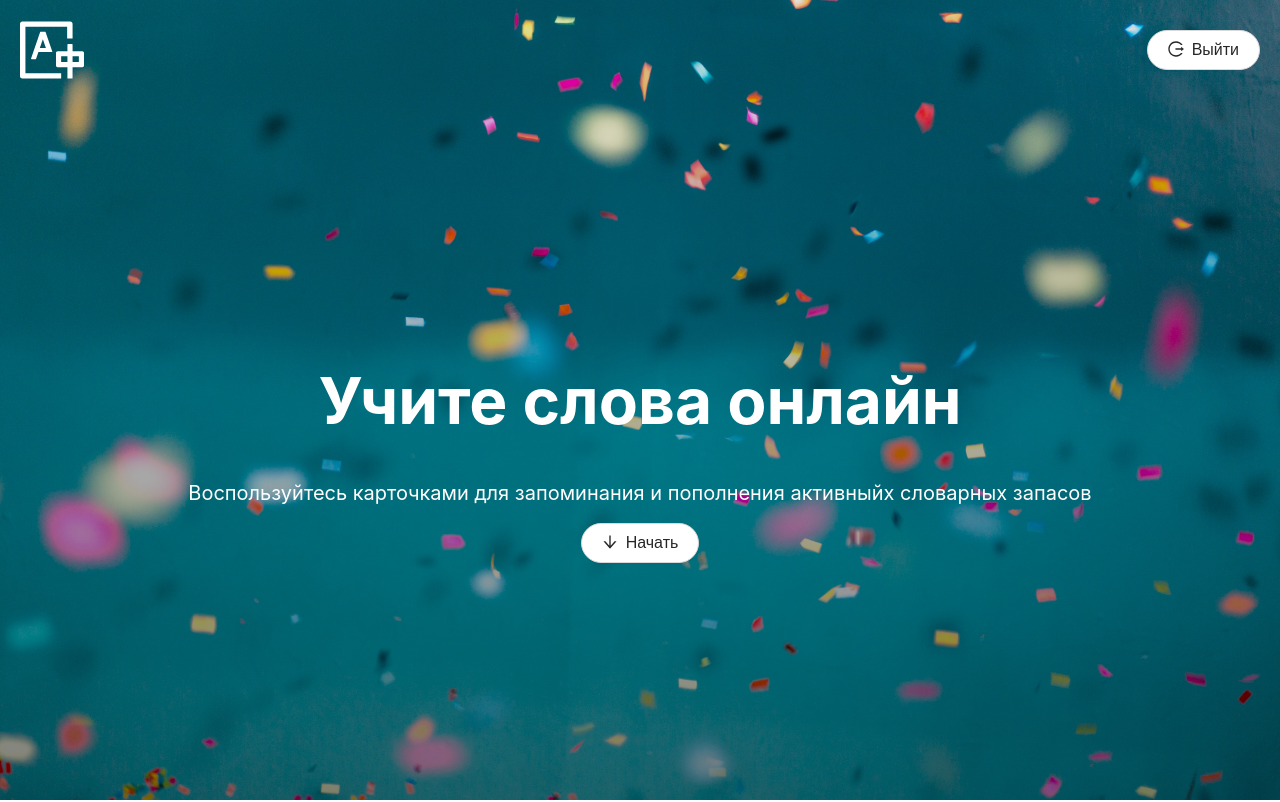
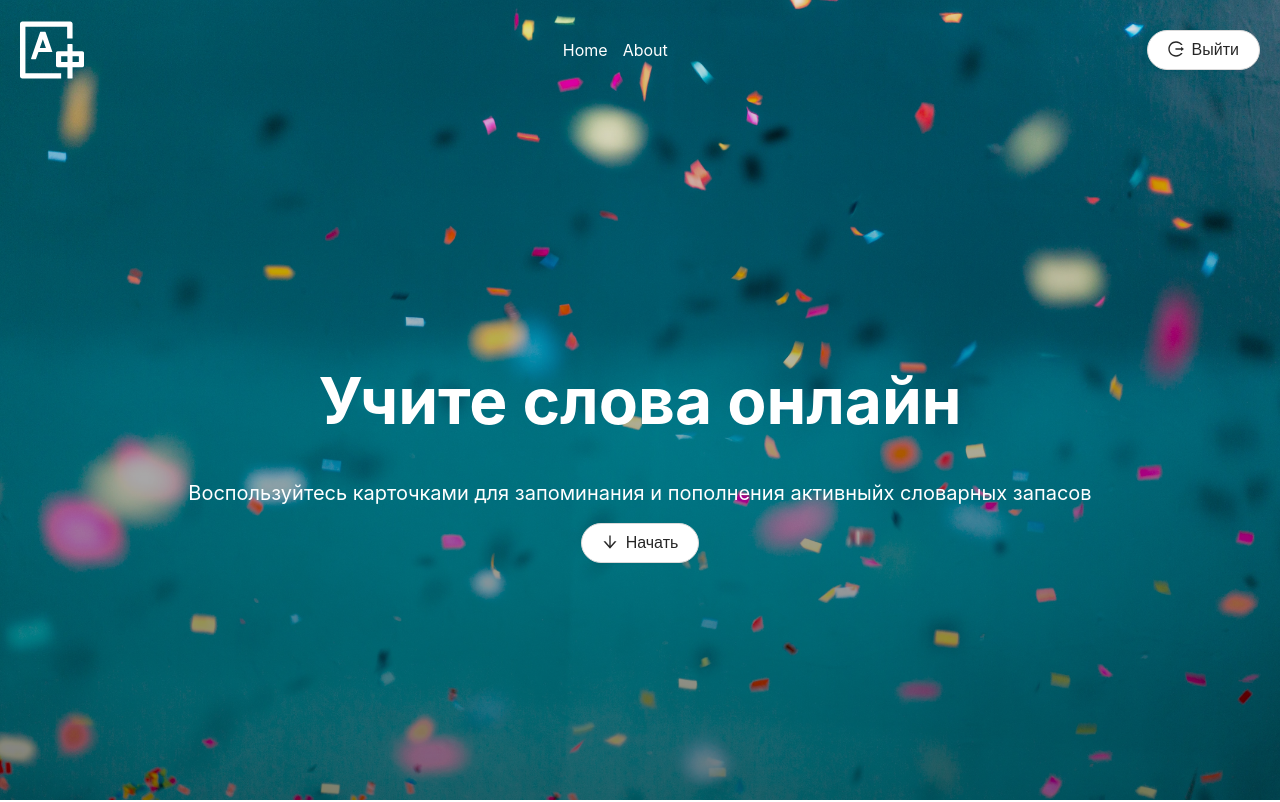
Before and after one commit to slavamak/react-marathon, a React (Create React App) app: page / in a window 1280 px wide. Shown: the top 802 px of the page. Built offline with nearby package versions, Linux system fonts and the light colour scheme; no server answers; the database is empty; sample sign-in values are in the browser's storage.

Commit message:
Homework for Lesson-7

```diff
--- a/package.json
+++ b/package.json
@@ -13,6 +13,7 @@
     "node-sass": "^4.14.1",
     "react": "^16.13.1",
     "react-dom": "^16.13.1",
+    "react-router-dom": "^5.2.0",
     "react-scripts": "3.4.1"
   },
   "scripts": {
--- a/src/App.js
+++ b/src/App.js
@@ -1,11 +1,23 @@
 import React, { Component } from 'react';
+import { withRouter, Route, Redirect, Switch } from 'react-router-dom';
 
 import HomePage from './pages/HomePage';
 import LoginPage from './pages/LoginPage';
+import Layout from './components/Layout';
+
+import { PrivateRoute } from './utils/privateRoute';
 
 import FirebaseContext from './context/firebaseContext';
 
 import { Spin } from 'antd';
+
+const About = () => {
+  return (
+    <Layout>
+      <p>About me</p>
+    </Layout>
+  )
+}
 
 class App extends Component {
 
@@ -15,20 +27,18 @@ class App extends Component {
 
   componentDidMount() {
     const { auth, setUserUid } = this.context;
+    const { history } = this.props;
 
     auth.onAuthStateChanged(user => {
-      if (user) {
+      if (user && !this.state.user) {
         setUserUid(user.uid);
-
-        this.setState({
-          user
-        })
+        localStorage.setItem('user', JSON.stringify(user.uid));
+        this.setState({ user });
+        history.push('/');
       } else {
         setUserUid(null);
-
-        this.setState({
-          user: false
-        })
+        localStorage.removeItem('user');
+        this.setState({ user: false })
       }
     })
   }
@@ -45,13 +55,22 @@ class App extends Component {
     }
 
     return (
-      <React.Fragment>
-        { user ? <HomePage /> : <LoginPage /> }
-      </React.Fragment>
+        <Switch>
+          <Route path='/login' component={ LoginPage } />
+          <Route render={() => {
+            return (
+              <>
+                <PrivateRoute exact path='/' component={ HomePage } />
+                <PrivateRoute path='/about' component={ About } />
+              </>
+            )
+          }} />
+          <Redirect to='/' />
+        </Switch>
     )
   }
 }
 
 App.contextType = FirebaseContext;
 
-export default App;
+export default withRouter(App);
--- /dev/null
+++ b/src/components/Layout/index.js
@@ -0,0 +1,58 @@
+import React, { Component } from 'react';
+
+import Header from '../../components/Header';
+import Logo from '../../components/Logo';
+import Nav from '../../components/Nav';
+import Footer from '../../components/Footer';
+
+import FirebaseContext from '../../context/firebaseContext';
+
+import { Button } from 'antd';
+import { TranslationOutlined, LogoutOutlined } from '@ant-design/icons';
+
+class Layout extends Component {
+
+  handleSignOut = () => {
+    const { auth } = this.context;
+
+    auth.signOut().then(() => {
+      console.log('Sign-out successful.');
+      localStorage.removeItem('user');
+    }).catch(error => {
+      console.log(error)
+    });
+  }
+
+  render() {
+    const { children } = this.props;
+
+    return (
+      <React.Fragment>
+        <Header>
+          <Logo url='/' width='auto'>
+            <TranslationOutlined style={{ fontSize: '64px', color: '#fff' }} />
+          </Logo>
+          <Nav />
+          <Button
+            shape='round'
+            icon={<LogoutOutlined />}
+            size='large'
+            onClick={ this.handleSignOut }
+          >
+            Выйти
+          </Button>
+        </Header>
+        <main>
+          { children }
+        </main>
+        <Footer>
+          <p style={{textAlign: 'right'}}>React Marathon © 2020</p>
+        </Footer>
+      </React.Fragment>
+    )
+  }
+}
+
+Layout.contextType = FirebaseContext;
+
+export default Layout;
--- /dev/null
+++ b/src/components/Nav/Nav.module.scss
@@ -0,0 +1,13 @@
+@import '../../styles/variables.scss';
+
+.Nav {
+  .Item {
+    margin-right: $gutter;
+    color: $baseFontColor;
+    text-decoration: none;
+
+    &:last-child {
+      margin-right: 0;
+    }
+  }
+}
--- /dev/null
+++ b/src/components/Nav/index.js
@@ -0,0 +1,20 @@
+import React from 'react';
+
+import { NavLink } from 'react-router-dom';
+
+import s from './Nav.module.scss';
+
+const Nav = () => {
+  return (
+    <nav className={ s.Nav }>
+      <NavLink className={ s.Item } to='/'>
+        Home
+      </NavLink>
+      <NavLink className={ s.Item } to='/about'>
+        About
+      </NavLink>
+    </nav>
+  )
+}
+
+export default Nav;
--- a/src/index.js
+++ b/src/index.js
@@ -1,7 +1,7 @@
 import React from 'react';
-import ReactDOM from 'react-dom';
+import ReactDOM from 'react-dom'
+import { BrowserRouter } from 'react-router-dom';
 
-import 'antd/lib/layout/style/index.css';
 import 'antd/lib/space/style/index.css';
 import 'antd/lib/form/style/index.css';
 import 'antd/lib/input/style/index.css';
@@ -15,7 +15,9 @@ import App from './App';
 
 ReactDOM.render(
   <FirebaseContext.Provider value={ new Firebase() }>
-    <App />
+    <BrowserRouter>
+      <App />
+    </BrowserRouter>
   </FirebaseContext.Provider>,
   document.getElementById('root')
 );
--- a/src/pages/HomePage/index.js
+++ b/src/pages/HomePage/index.js
@@ -1,15 +1,13 @@
 import React, { Component } from 'react';
 
-import Header from '../../components/Header';
-import Logo from '../../components/Logo';
+import Layout from '../../components/Layout';
 import Hero from '../../components/Hero';
 import CardList from '../../components/CardList';
-import Footer from '../../components/Footer';
 
 import FirebaseContext from '../../context/firebaseContext';
 
 import { Button } from 'antd';
-import { TranslationOutlined, ArrowDownOutlined, LogoutOutlined } from '@ant-design/icons';
+import { ArrowDownOutlined } from '@ant-design/icons';
 
 class HomePage extends Component {
 
@@ -59,35 +57,11 @@ class HomePage extends Component {
     getUserCardsRef().set(newWordsArr, error => error ? console.log(error) : console.log('Success!'));
   }
 
-  handleSignOut = () => {
-    const { auth } = this.context;
-
-    auth.signOut().then(() => {
-      console.log('Sign-out successful.')
-    }).catch(error => {
-      console.log(error)
-    });
-  }
-
   render() {
     const { wordsArr } = this.state;
 
     return (
-      <React.Fragment>
-        <Header>
-          <Logo url='/' width='auto'>
-            <TranslationOutlined style={{ fontSize: '64px', color: '#fff' }} />
-          </Logo>
-          <Button
-            shape='round'
-            icon={<LogoutOutlined />}
-            size='large'
-            onClick={this.handleSignOut}
-          >
-            Выйти
-          </Button>
-        </Header>
-        <main>
+      <Layout>
         <Hero
           title='Учите слова онлайн'
           description='Воспользуйтесь карточками для запоминания и пополнения активныйх словарных запасов'
@@ -109,11 +83,7 @@ class HomePage extends Component {
           title='Список ваших слов'
           array={ wordsArr }
         />
-        </main>
-        <Footer>
-          <p style={{textAlign: 'right'}}>React Marathon © 2020</p>
-        </Footer>
-      </React.Fragment>
+      </Layout>
     )
   }
 }
--- a/src/pages/LoginPage/LoginPage.module.scss
+++ b/src/pages/LoginPage/LoginPage.module.scss
@@ -1,6 +1,5 @@
 @import '../../styles/variables.scss';
 
-.Layout {
 .Content {
   display: flex;
   width: 100%;
@@ -12,7 +11,7 @@
     width: 100%;
     max-width: 300px;
     padding: 20px;
-      background-color: $backgroundColor;
+    border: 1px solid $colorBorder;
     border-radius: $borderRadius;
 
     .Register {
@@ -24,4 +23,3 @@
     }
   }
 }
-}
--- a/src/pages/LoginPage/index.js
+++ b/src/pages/LoginPage/index.js
@@ -2,12 +2,10 @@ import React, { Component } from 'react';
 
 import FirebaseContext from '../../context/firebaseContext';
 
-import { Layout, Form, Input, Button } from 'antd';
+import { Form, Input, Button } from 'antd';
 import { UserOutlined, LockOutlined } from '@ant-design/icons';
 
 import s from './LoginPage.module.scss';
-
-const { Content } = Layout;
 
 class LoginPage extends Component {
 
@@ -31,13 +29,17 @@ class LoginPage extends Component {
   }
 
   handleSignIn = (email, password) => {
-    const { signInWithEmail } = this.context;
+    const { signInWithEmail, setUserUid } = this.context;
+    const { history } = this.props;
 
-    signInWithEmail(email, password).then(() => {
+    signInWithEmail(email, password).then((res) => {
       console.log('Sign-in successful.');
       this.setState({
         error: null
-      })
+      });
+      setUserUid(res.user.uid);
+      localStorage.setItem('user', res.user.uid);
+      history.push('/');
     }).catch(error => {
       this.setState({
         error: error.message
@@ -46,13 +48,17 @@ class LoginPage extends Component {
   }
 
   handleSignUp = (email, password) => {
-    const { createUserWithEmail } = this.context;
+    const { createUserWithEmail, setUserUid } = this.context;
+    const { history } = this.props;
 
-    createUserWithEmail(email, password).then(() => {
+    createUserWithEmail(email, password).then((res) => {
       console.log('Sign-up successful.');
       this.setState({
         error: null
-      })
+      });
+      setUserUid(res.user.uid);
+      localStorage.setItem('user', res.user.uid);
+      history.push('/');
     }).catch(error => {
       console.log(error)
       this.setState({
@@ -65,8 +71,7 @@ class LoginPage extends Component {
     const { register, error } = this.state;
 
     return (
-      <Layout className={ s.Layout }>
-        <Content className={ s.Content }>
+      <div className={ s.Content }>
         <Form
           className={ s.Form }
           name="basic"
@@ -119,8 +124,7 @@ class LoginPage extends Component {
             </span>
           </Form.Item>
         </Form>
-        </Content>
-      </Layout>
+      </div>
     )
   }
 }
--- /dev/null
+++ b/src/utils/privateRoute.js
@@ -0,0 +1,12 @@
+import React from 'react';
+import { Route, Redirect } from 'react-router-dom';
+
+export const PrivateRoute = ({ component: Component, ...rest }) => (
+  <Route
+    {...rest}
+    render={props => localStorage.getItem('user')
+      ? <Component {...props} />
+      : <Redirect to='/login' />
+    }
+  />
+);
```
Lines whose indentation alone changed are shown as unchanged.
